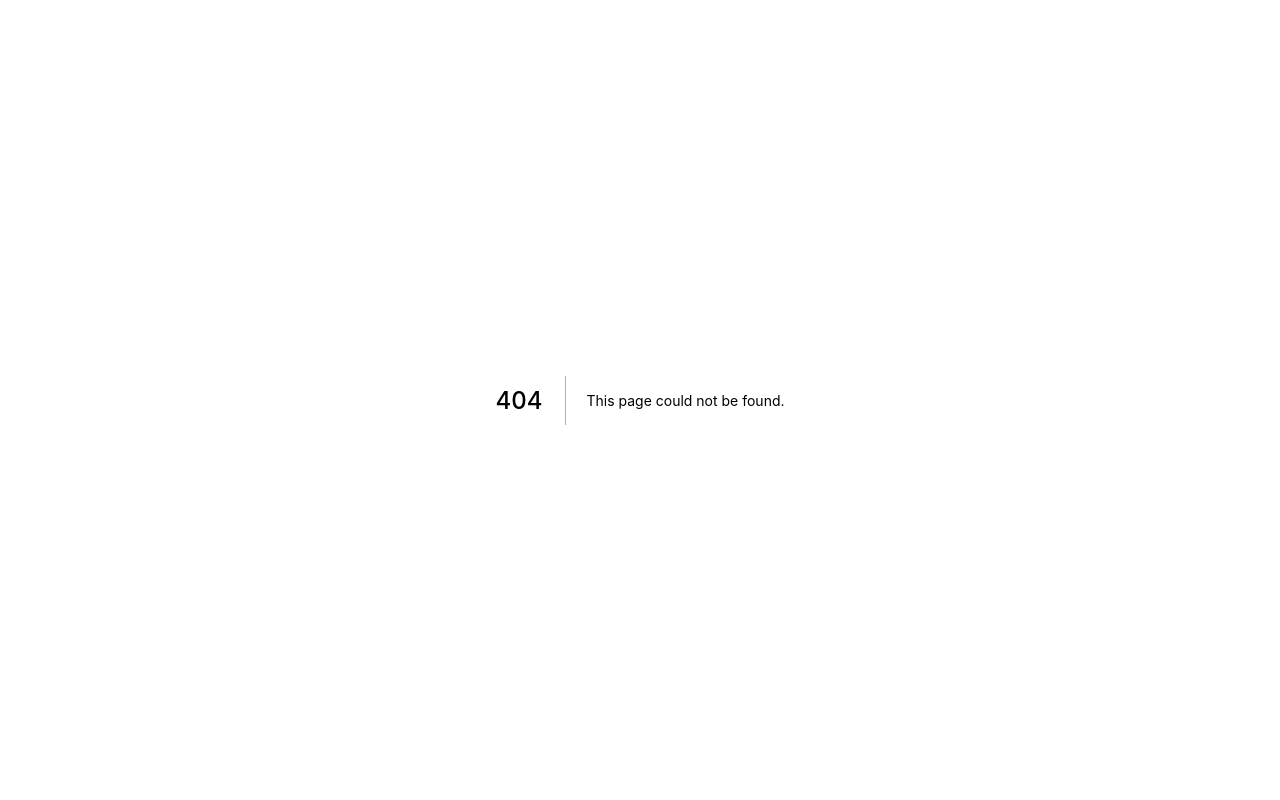
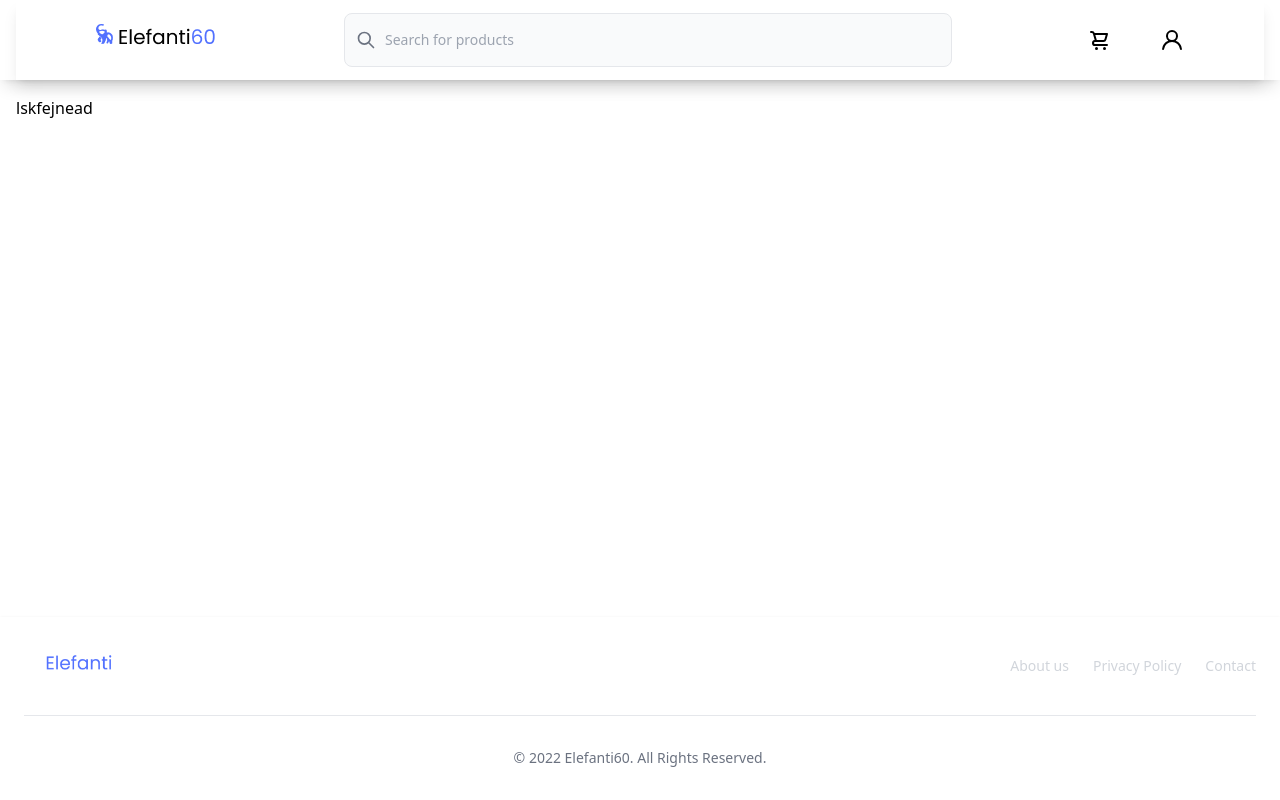
Before and after one commit to drensokoli/elefanti60_front, a Next.js app in the folder elefanti60_front/: page /search2 in a window 1280 px wide. Before the commit this address had no page. Built offline with nearby package versions, Linux system fonts and the light colour scheme; what tw-elements would draw is missing.

Commit message:
Added Search

```diff
--- a/elefanti60_front/components/Navbar.js
+++ b/elefanti60_front/components/Navbar.js
@@ -1,25 +1,50 @@
-import React from 'react'
+import React, { useState } from "react";
+import { useContext } from 'react'
 import Head from 'next/head'
 import { UilUser, UilShoppingCart } from '@iconscout/react-unicons'
 // import Header from './Header'
 import Link from 'next/link'
 import { Store } from '../utils/Store'
-import { useContext } from 'react'
 import DropdownMenuItem from './DropdownMenuItem'
 import logo from '../assets/logo.png'
 import Image from 'next/image'
+import search from "../pages/search";
 import { UilSearch } from '@iconscout/react-unicons'
+import { useRouter } from 'next/router';
+
 
 const Navbar = () => {
 
     const { state, dispatch } = useContext(Store);
     const { cart } = state;
+    const [formInput, setFormInput] = useState({})
+    const [searchTerm, setSearchTerm] = useState('')
+    const [products, setProducts] = useState('')
+    const Router = useRouter();
+
+    const handleInput = (event) => {
+        let {name, value} = event.target;
+        setFormInput({...formInput, [name]:value});
+        setSearchTerm(event.target.value);
+        // Router.push("http://localhost:3000/search");
+    }
+
+    const handleSubmit = async (event) => {
+
+        event.preventDefault()
+        const productsData = await fetch(`https://localhost:7277/api/Products/Title/${formInput.searchTerm}`);
+        productsData = await productsData.json()
+        setProducts(productsData)
+        console.log(products)
+        const url = `http://localhost:3000/search?q=${formInput.searchTerm}`
+        Router.push(url);
+    }
 
     return (
 
         <nav className='h-auto items-center px-4 shadow-lg'>
             <div className='flex flex-row h-20 items-center px-4 shadow-lg md:justify-around justify-between'>
-                <div className=''>
+                <div className='gap-10'>
                     <Link href={`/`} className='cursor-pointer'>
                         <a>
                             <Image
@@ -28,27 +53,26 @@ const Navbar = () => {
                             />
                         </a>
                     </Link>
-
                 </div>
 
                 <div className='w-1/2 h-auto invisible sm:visible'>
-                    <form>
+                    <form onSubmit={handleSubmit}>
                         <label for="default-search" class="mb-2 text-sm font-medium text-gray-900 sr-only dark:text-gray-300">Search</label>
                         <div class="relative">
                             <div class="flex absolute inset-y-0 left-0 items-center pl-3 pointer-events-none">
                                 <svg aria-hidden="true" class="w-5 h-5 text-gray-500 dark:text-gray-400" fill="none" stroke="currentColor" viewBox="0 0 24 24" xmlns="http://www.w3.org/2000/svg"><path stroke-linecap="round" stroke-linejoin="round" stroke-width="2" d="M21 21l-6-6m2-5a7 7 0 11-14 0 7 7 0 0114 0z"></path></svg>
                             </div>
-                            <input type="search" id="default-search" class="block p-4 pl-10 w-full text-sm text-gray-900 bg-gray-50 rounded-lg border border-gray-30 dark:border-gray-600 dark:placeholder-gray-400 dark:text-black" placeholder="Search for products" required="" />
+                            <input type="search" name="searchTerm" id="default-search" value={searchTerm} onChange={handleInput}class="block p-4 pl-10 w-full text-sm text-gray-900 bg-gray-50 rounded-lg border border-gray-30 dark:border-gray-600 dark:placeholder-gray-400 dark:text-black" placeholder="Search for products" required="" />
                             <button type="submit" class="absolute right-2.5 bottom-2.5">{UilSearch}</button>
                         </div>
                     </form>
 
                 </div>
 
-                <div className='flex justify-center items-center sm:gap-10 gap-4'>
+                <div className='flex justify-center items-center gap-10'  >
 
                     <Link href="/cart">
-                        <a className='p-2'>
+                        <a className='p-2 '>
                             <UilShoppingCart />
                             {cart.cartItems.length > 0 && (
                                 <span className='ml-1 rounded-full bg-violet-600 px-2 py-1 text-xs font-bold text-white'>
@@ -67,18 +91,20 @@ const Navbar = () => {
                 </div>
             </div>
             <div className='pb-2 visible sm:hidden'>
-                <form>
+                <form onSubmit={handleSubmit}>
                     <label for="default-search" class="mb-2 text-sm font-medium text-gray-900 sm:visible hidden">Search</label>
                     <div class="relative">
                         <div class="flex absolute inset-y-0 left-0 items-center pl-3 pointer-events-none">
                             <svg aria-hidden="true" class="w-5 h-5 text-gray-500 dark:text-gray-400" fill="none" stroke="currentColor" viewBox="0 0 24 24" xmlns="http://www.w3.org/2000/svg"><path stroke-linecap="round" stroke-linejoin="round" stroke-width="2" d="M21 21l-6-6m2-5a7 7 0 11-14 0 7 7 0 0114 0z"></path></svg>
                         </div>
-                        <input type="search" id="default-search" class="block p-4 pl-10 w-full text-sm text-gray-900 bg-gray-50 rounded-lg border border-gray-30 dark:border-gray-600 dark:placeholder-gray-400 dark:text-black" placeholder="Search for products" required="" />
+                        <input type="search" name="searchTerm" id="default-search" value={searchTerm} onChange={handleInput} class="block p-4 pl-10 w-full text-sm text-gray-900 bg-gray-50 rounded-lg border border-gray-30 dark:border-gray-600 dark:placeholder-gray-400 dark:text-black" placeholder="Search for products" required="" />
+
                         <button type="submit" class="absolute right-2.5 bottom-2.5">{UilSearch}</button>
                     </div>
                 </form>
             </div>
         </nav>
+
     );
 }
 
--- /dev/null
+++ b/elefanti60_front/pages/search/index.js
@@ -0,0 +1,62 @@
+import React from 'react'
+import Layout from '../../components/Layout'
+import data from '../../utils/data';
+import {useRouter} from 'next/router';
+import Link from 'next/link';
+import Image from 'next/image';
+import SinglePost from '../../components/SinglePost';
+import Category from '../../components/Category';
+
+export async function getServerSideProps(context) {
+
+  const { query } = context;
+
+    const https = require("https");
+    const myUrl = `https://localhost:7277/api/Products/Title/${query.q}`;
+    const agent = new https.Agent({rejectUnauthorized: false})
+    const productsRes = await fetch(myUrl, { agent });
+    const productsData = await productsRes.json();
+    const categoriesRes = await fetch('https://localhost:7277/api/Categories', { agent });
+    const categoriesData = await categoriesRes.json();
+
+    return{
+      props: {
+       productsData,
+       categoriesData
+      },
+    };
+  }
+
+  export default function CategoryScreen({productsData, categoriesData}) {
+
+    const allProducts = productsData.map((p) => (<div key = {p.id}><SinglePost
+      title = {p.title}
+      desc = {p.description}
+      id = {p.id}
+      image = {p.image}
+      price = {p.price}
+      stock = {p.stock}
+      category = {p.category}/>
+      </div>));
+
+    const allCategories = categoriesData.map((c) => (
+      <div key={c.id}>
+        <Category
+          name={c.name}
+          id={c.id} />
+      </div>));
+
+
+
+    return (
+      <Layout title="Home Page">
+      <div className='flex flex-row w-full md:justify-around justify-start mb-3 overflow-x-auto'>{allCategories}</div>
+      <hr class="border-1 border-blue-700 mb-5"></hr>
+      <div className='flex justify-center  mb-0'>
+        <div className='grid grid-cols-1 gap-5 md:grid-cols-3 lg:grid-cols-4 mb-5'>
+          {allProducts}
+        </div>
+      </div>
+    </Layout >
+    )
+}
--- /dev/null
+++ b/elefanti60_front/pages/search2.js
@@ -0,0 +1,37 @@
+import Layout from '../components/Layout';
+import { withRouterProps } from 'next/router'
+
+// export async function getServerSideProps(context) {
+
+//   const { params } = context;
+//   //const { slug } = params;
+
+//     const https = require("https");
+//     const myUrl = `https://localhost:7277/api/Products/Category/${slug}`;
+//     const agent = new https.Agent({rejectUnauthorized: false})
+//     const productsRes = await fetch(myUrl, { agent });
+//     const productsData = await productsRes.json();
+//     const categoriesRes = await fetch('https://localhost:7277/api/Categories', { agent });
+//     const categoriesData = await categoriesRes.json();
+
+//     return{
+//       props: {
+//        productsData,
+//        categoriesData
+//       },
+//     };
+//   }
+
+export default function search() {
+
+   // const products = useContext(SearchContext);
+
+  //  console.log(products);
+  return (
+    <>
+    <Layout>
+        {/* <div>{products}</div> */}lskfejnead
+    </Layout>
+    </>
+  )
+}
```
